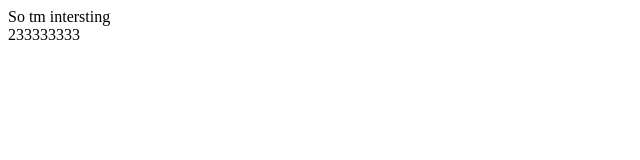
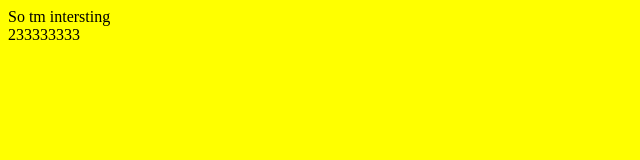
Before and after one commit to darkblackturtle/darkblackturtle.github.io, a plain HTML site: page index.html in a window 1280 px wide. Shown: the whole page, without its empty margins (0-640 px from the left). Drawn offline with Linux system fonts and the light colour scheme.

Commit message:
Update index.html

```diff
--- a/index.html
+++ b/index.html
@@ -1,8 +1,6 @@
 <html>
-	<head style="background-color:yellow">
+	<body style="background-color:yellow">
 		<T>So tm intersting<br> </T>
-	</head>
-  <body>
 <T> 233333333</T>
   </body>
 </html>
```
